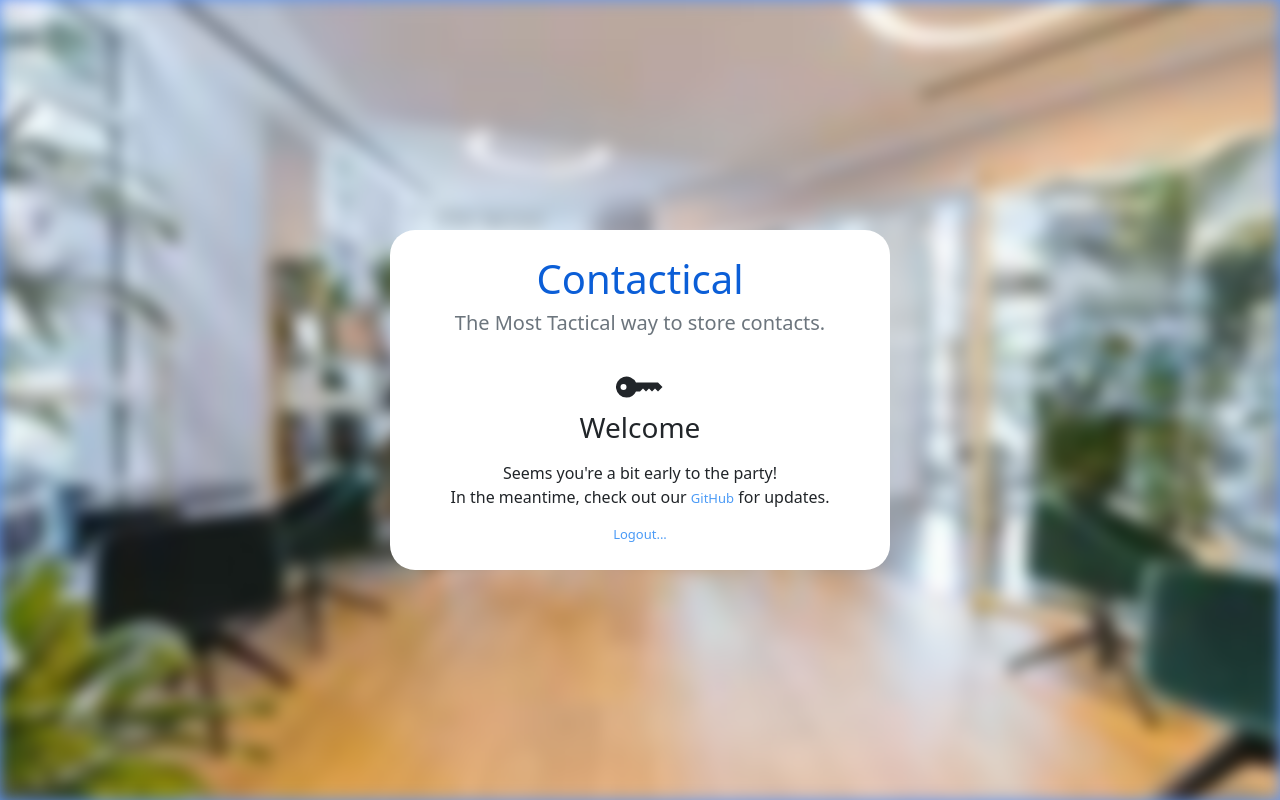
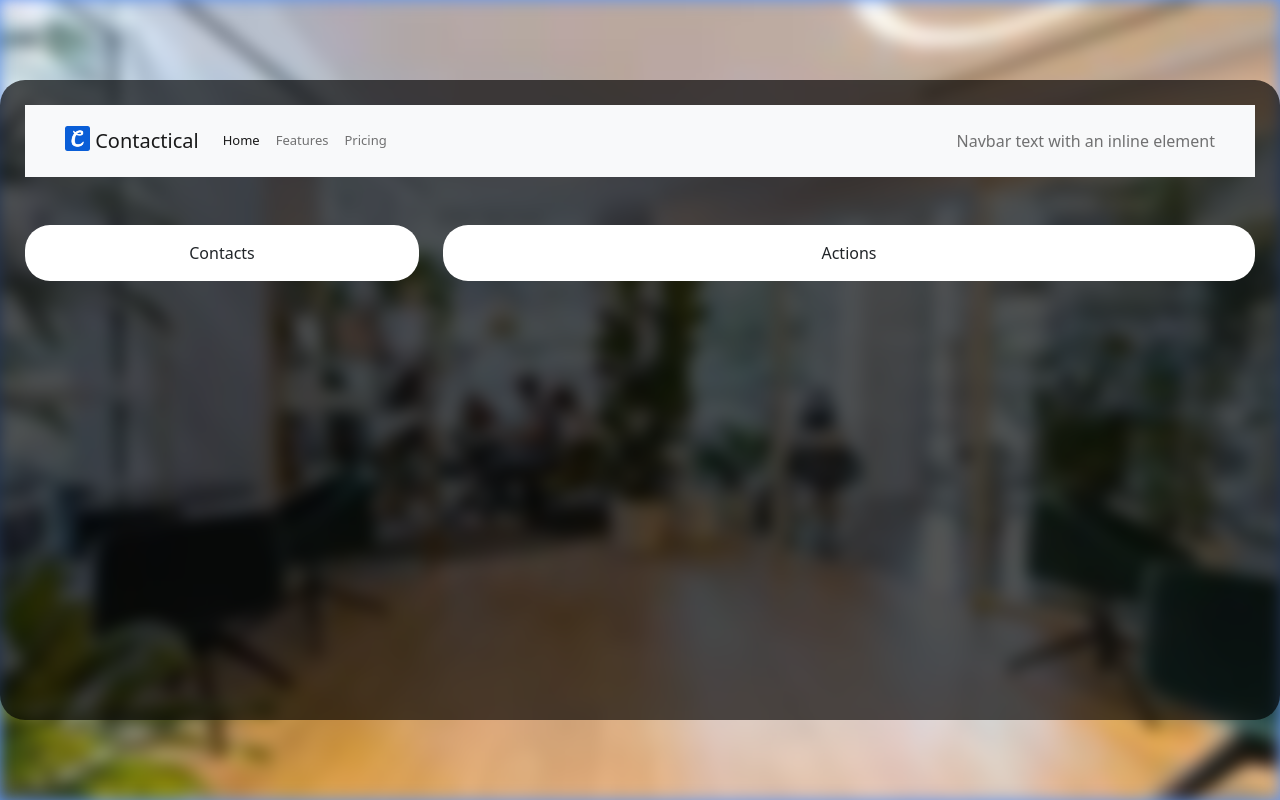
Before and after one commit to TylerMathis/COP4331G1P1, a PHP site: page /landing_page.html in a window 1280 px wide. Run offline with PHP 8.4, Linux system fonts and the light colour scheme.

Commit message:
Initial structure

```diff
--- a/css/styles.css
+++ b/css/styles.css
@@ -1,5 +1,11 @@
 body {
   background-color: cadetblue;
+}
+
+.beveledBox {
+  background-color: white;
+  border-radius: 25px;
+  padding: 25px;
 }
 
 .loginHeader {
@@ -21,6 +27,14 @@ body {
   border-radius: 25px;
   padding: 25px;
   z-index: 1;
+}
+
+.container.backgroundContainer {
+  max-width: 1500px;
+  height: 80%;
+  background-color: #000000AA;
+  border-radius: 25px;
+  padding: 25px;
 }
 
 .box {
@@ -78,6 +92,8 @@ label {
   background-position: center;
   background-repeat: no-repeat;
   background-size: cover;
+
+  z-index: -1;
 }
 
 .login {
--- a/js/landing_page.js
+++ b/js/landing_page.js
@@ -1,6 +1,6 @@
 // Populate local user data, and welcome them
 window.onload = function () {
     populateUserCache();
-    welcomeUser();
+    // welcomeUser();
     loadHiRes();
 };
--- a/landing_page.html
+++ b/landing_page.html
@@ -15,24 +15,44 @@
 
 <body class="d-flex align-items-center text-center" style="background-color: cornflowerblue; height: 100%;">
 <div id="background" class="backgroundBlurImg" style="filter: blur(8px);"></div>
-<div class="container loginContainer">
-	<div class="row">
-		<div class="col-12 loginHeader">
-			<h1 style="color: #0b5ed7">
+
+<div class="container backgroundContainer overflow-auto">
+	<div class="row gy-5">
+	  <div class="col-12">
+		<nav class="p-3 navbar navbar-expand-lg navbar-light bg-light">
+			<div class="container-fluid">
+				<div class="navbar-brand">
+				<img src="/favicon.ico" alt="Contactical Logo" width="25" height="25" class="d-inline-block align-top">
 				Contactical
-			</h1>
-			<h5 class="text-muted">The Most Tactical way to store contacts.</h5>
-		</div>
-	</div>
-	<div class="row" style="border-radius: 25px; overflow: hidden;">
-		<div class="loginCard" id="loginView">
-			<svg xmlns="http://www.w3.org/2000/svg" width="48" height="48" fill="currentColor" class="bi bi-key-fill" viewBox="0 0 16 16">
-				<path d="M3.5 11.5a3.5 3.5 0 1 1 3.163-5H14L15.5 8 14 9.5l-1-1-1 1-1-1-1 1-1-1-1 1H6.663a3.5 3.5 0 0 1-3.163 2zM2.5 9a1 1 0 1 0 0-2 1 1 0 0 0 0 2z"/>
-			</svg>
-			<h3 id="welcome" class="mb-3">Welcome</h3>
-			<p class="mb-3">Seems you're a bit early to the party!<br/>In the meantime, check out our <a href="https://github.com/TylerMathis/COP4331G1P1">GitHub</a> for updates.</p>
-			<a href="javascript:doLogout()">Logout...</a>
-		</div>
+				</div>
+				<button class="navbar-toggler" type="button" data-bs-toggle="collapse" data-bs-target="#navbarText" aria-controls="navbarText" aria-expanded="false" aria-label="Toggle navigation">
+				  <span class="navbar-toggler-icon"></span>
+				</button>
+				<div class="collapse navbar-collapse" id="navbarText">
+				  <ul class="navbar-nav me-auto mb-2 mb-lg-0">
+					<li class="nav-item">
+					  <a class="nav-link active" aria-current="page" href="#">Home</a>
+					</li>
+					<li class="nav-item">
+					  <a class="nav-link" href="#">Features</a>
+					</li>
+					<li class="nav-item">
+					  <a class="nav-link" href="#">Pricing</a>
+					</li>
+				  </ul>
+				  <span class="navbar-text">
+					Navbar text with an inline element
+				  </span>
+				</div>
+			</div>
+		</nav>
+	  </div>
+	  <div class="col-4">
+		<div class="p-3 beveledBox">Contacts</div>
+	  </div>
+	  <div class="col-8">
+		<div class="p-3 beveledBox">Actions</div>
+	  </div>
 	</div>
 </div>
 
```
